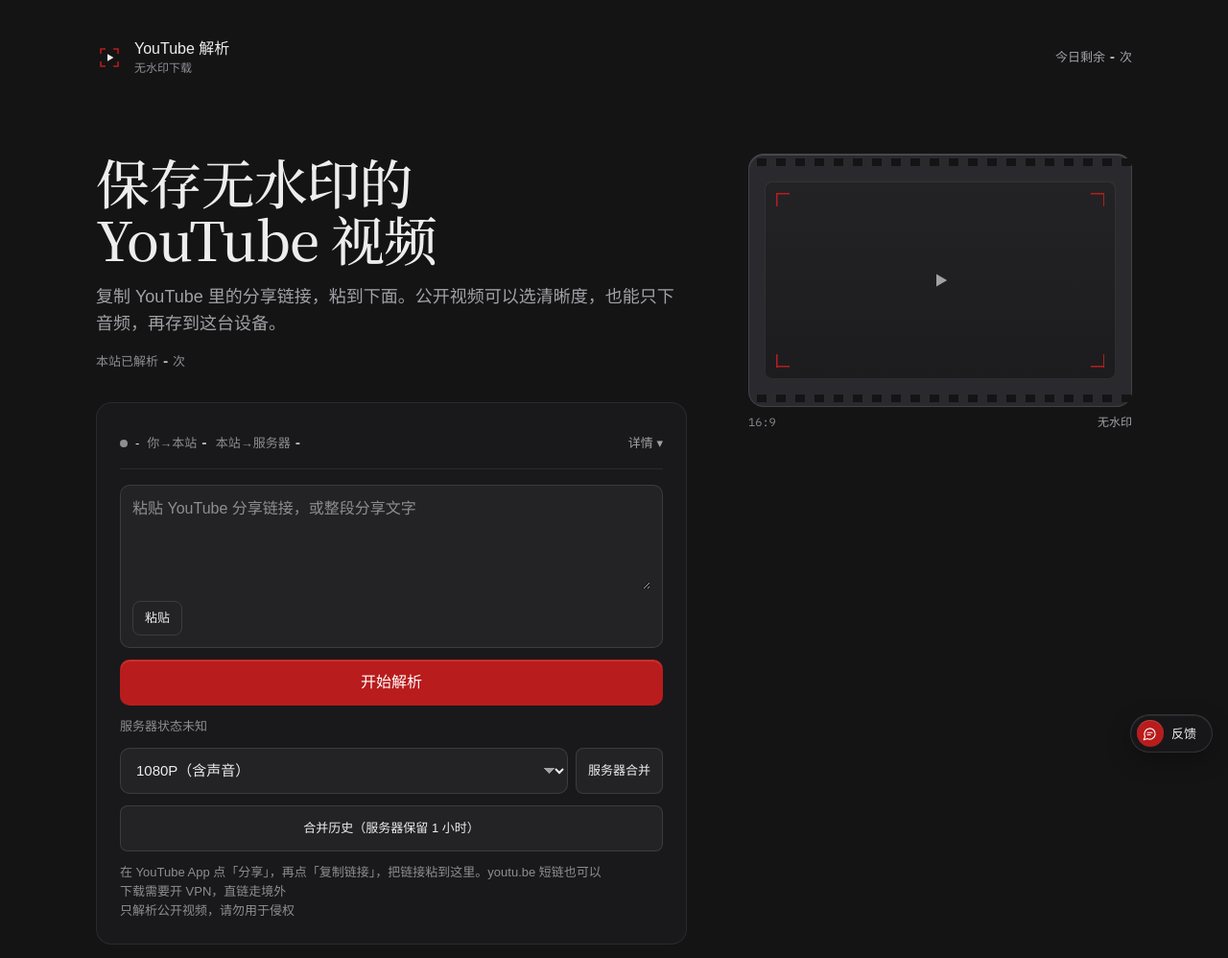
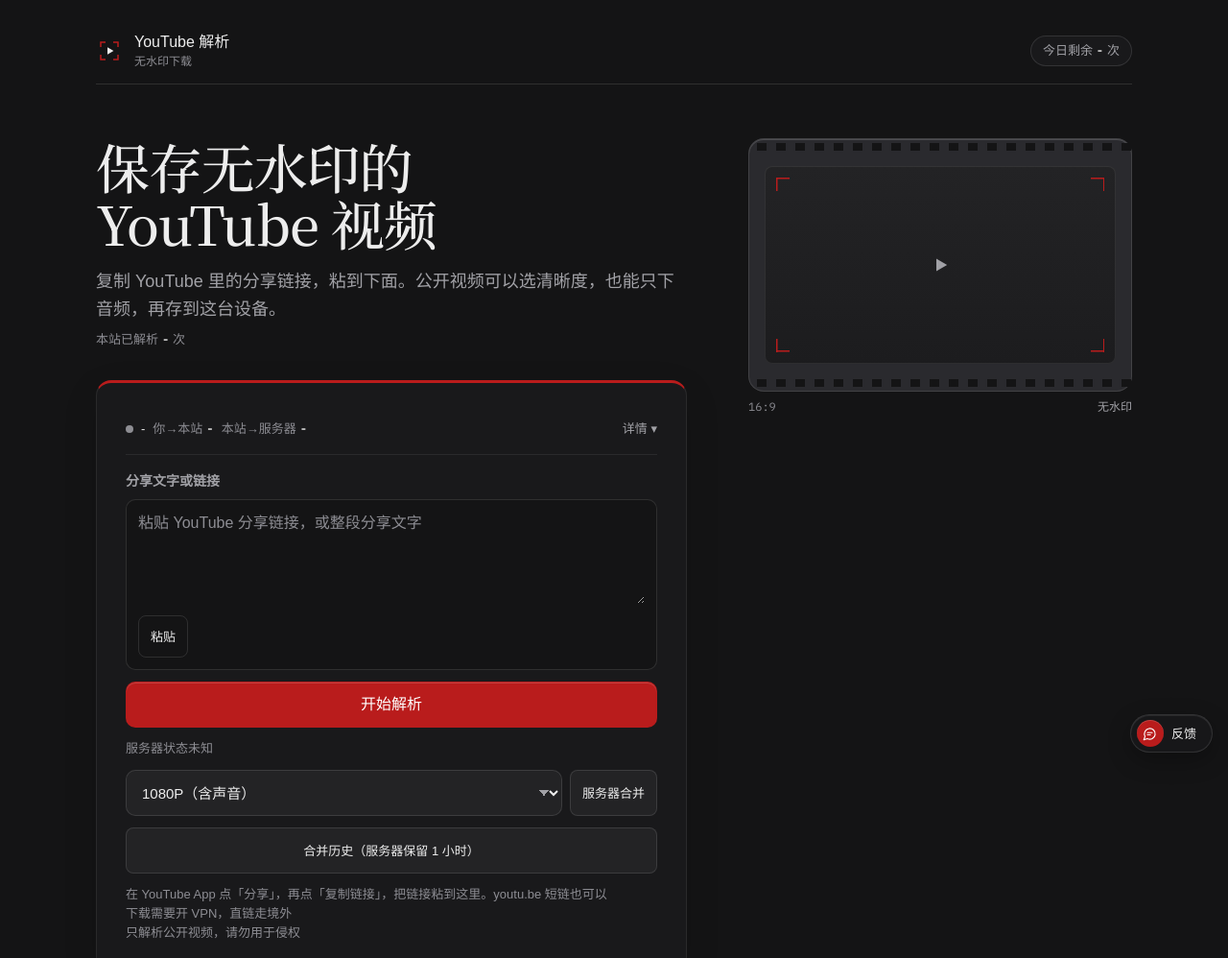
Before and after one commit to xiweiniboss-cmd/youtubejiexisite, a plain HTML site: page index.html in a window 1280 px wide. Shown: the top 998 px of the page at 96% size. Drawn offline with Linux system fonts and the light colour scheme; no server answers.

Commit message:
优化解析入口布局与移动端操作体验

```diff
--- a/index.html
+++ b/index.html
@@ -106,7 +106,7 @@ function jxParseHeaders(h) {
         <p class="jx-count">本站已解析 <b id="parseCount">-</b> 次</p>
       </div>
 
-      <div class="card">
+      <div class="card jx-work">
         <!-- 服务器状态（合并服务器）：数据来自 /api/server-status（Worker 代问 EC2，口令不进前端）与 /api/ping。默认折叠成一行 -->
         <div class="srv-card" id="srvCard" title="合并服务器状态">
           <div class="srv-line" id="srvLine">
@@ -128,8 +128,9 @@ function jxParseHeaders(h) {
           </div>
         </div>
 
+        <label class="jx-input-label" for="urlInput">分享文字或链接</label>
         <div class="jx-field">
-          <textarea id="urlInput" aria-label="YouTube 分享链接" placeholder="粘贴 YouTube 分享链接，或整段分享文字"></textarea>
+          <textarea id="urlInput" placeholder="粘贴 YouTube 分享链接，或整段分享文字"></textarea>
           <div class="jx-field-tools">
             <button type="button" class="btn ghost" id="pasteBtn">粘贴</button>
           </div>
--- a/jiexi.css
+++ b/jiexi.css
@@ -1534,3 +1534,34 @@ footer a:hover { color: var(--jx-secondary); }
   from { opacity: 0; transform: translateX(-50%) translateY(8px); }
   to { opacity: 1; transform: translateX(-50%); }
 }
+
+/* 工作区：平台色用于输入焦点和操作区。 */
+.jx-top {
+  padding-bottom: 14px;
+  border-bottom: 1px solid var(--jx-hairline-strong);
+}
+.jx-quota {
+  padding: 5px 12px;
+  border: 1px solid var(--jx-hairline-strong);
+  border-radius: 99px;
+  background: var(--jx-surface);
+}
+.jx-hero { margin-top: clamp(24px, 5vw, 56px); }
+.jx-lead { gap: clamp(18px, 3vw, 32px); }
+.jx-work {
+  padding: clamp(16px, 2.5vw, 30px);
+  border-top: 3px solid var(--jx-accent);
+  box-shadow: 0 12px 36px rgb(0 0 0 / 12%);
+}
+.jx-work .jx-field { background: var(--jx-bg); }
+.jx-work .btn { min-height: 44px; }
+.jx-copy h1 { text-wrap: balance; }
+.jx-count { margin-top: 8px; }
+.jx-sub { line-height: 1.6; }
+@media (max-width: 600px) {
+  .jx-wrap { width: calc(100% - 32px); padding-top: 12px; }
+  .jx-hero { gap: 20px; }
+  .jx-work { width: 100%; }
+}
+
+.jx-input-label { display: block; margin-bottom: 8px; color: var(--jx-secondary); font-size: 14px; font-weight: 600; }
```
